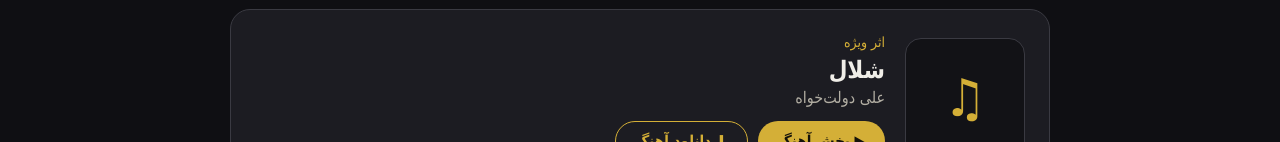
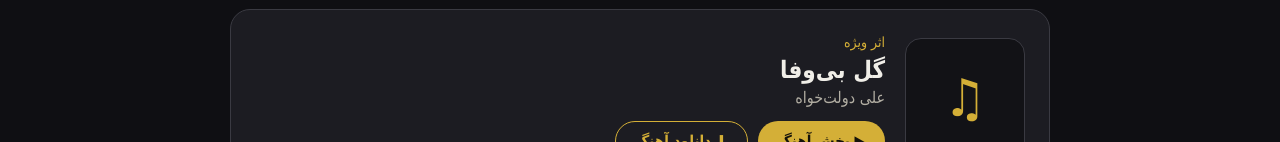
Before and after one commit to alidowlatkhahofficial/alidowlatkhahofficial.github.io, a plain HTML site: page index.html in a window 1280 px wide. Shown: the part 658-800 px from the top of the page. Drawn offline with Linux system fonts and the light colour scheme.

Commit message:
Add song: گل بی‌وفا

```diff
--- a/index.html
+++ b/index.html
@@ -153,6 +153,7 @@
 // اگر کاور دارد، به‌جای "" آدرس عکس را بنویسید، مثلاً "covers/song2.jpg".
 // هیچ وابستگی به گوگل، شیت یا اینترنت خارجی نیست؛ همه‌چیز همین‌جاست.
 const SONGS = [
+  { title: "گل بی‌وفا", artist: "علی دولت‌خواه", file: "songs/song-20261125-215348-9781.mp3", cover: "" },
   { title: "شلال", artist: "علی دولت‌خواه", file: "songs/song-20261125-214218-9337.mp3", cover: "" },
   { title: "گل ته تغاری", artist: "علی دولت‌خواه", file: "songs/song-20261125-214034-9023.mp3", cover: "" },
     { title: "می فرفری", artist: "علی دولت‌خواه", file: "songs/song-20261125-211245-2777.mp3", cover: "" },
```
Also changed, not shown: 1 other file.
